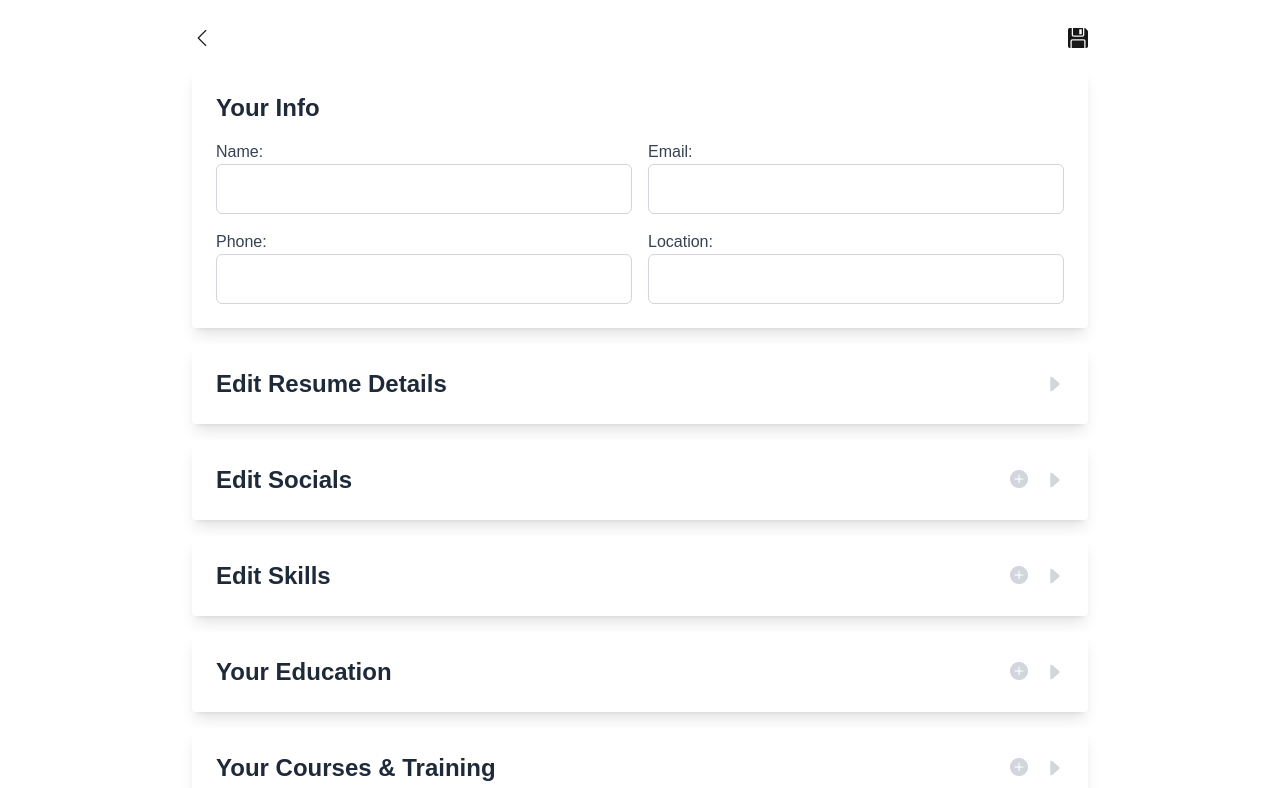
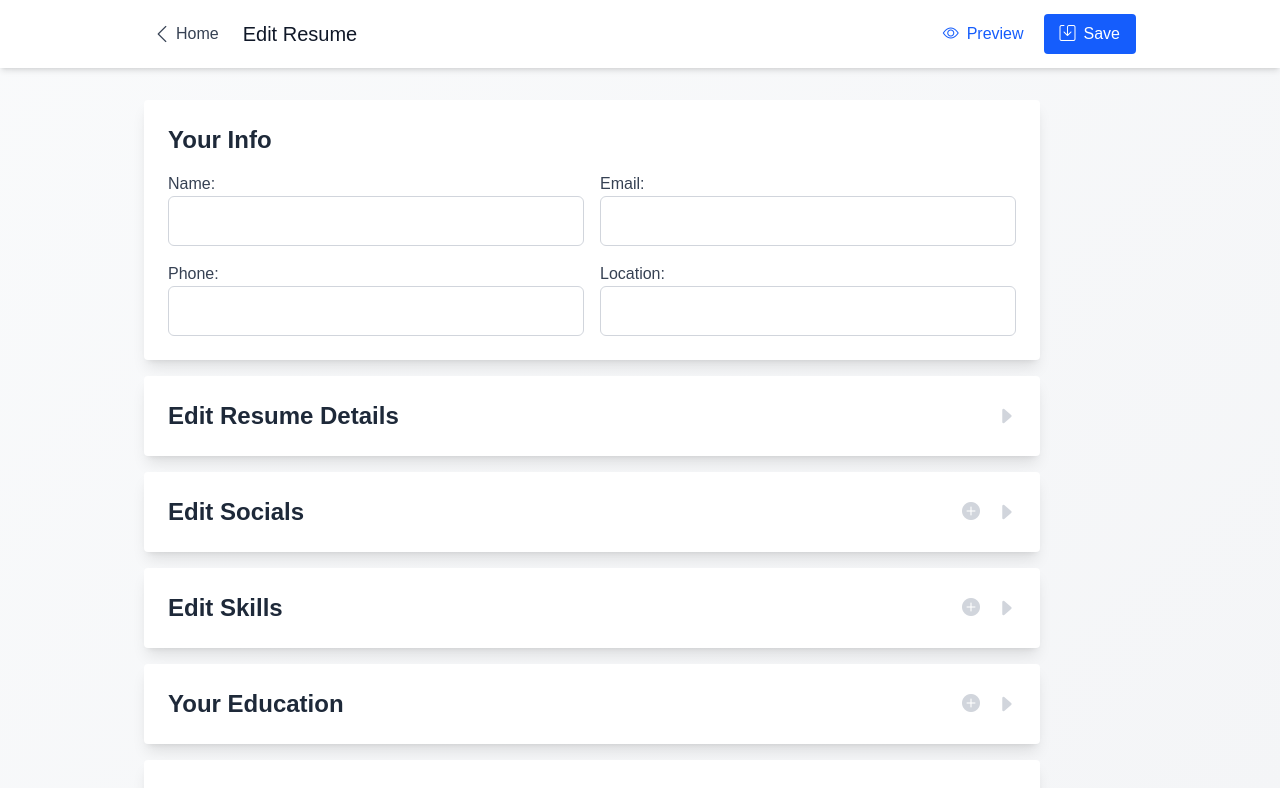
Before and after one commit to KiwiFunk/resume-builder, a Next.js app in the folder resume-app/: page /edit-details in a window 1280 px wide. Shown: the top 788 px of the page. Built offline with nearby package versions, Linux system fonts and the light colour scheme.

Commit message:
Updated top toolbar to match resume display style, updated save alert with toast

```diff
--- a/resume-app/src/app/edit-details/page.js
+++ b/resume-app/src/app/edit-details/page.js
@@ -77,34 +77,67 @@ export default function EditDetailsPage() {
     }, []);                                         // Use empty dependency array to only run once.
 
     const handleSave = () => {
-        setLocalData("userData", data);             // Save the updated data to local storage
-        alert("Data saved successfully!");          // Alert the user
-    }
+        setLocalData("userData", data);
+
+        // Show successful save animation
+        const saveBtn = document.getElementById("save-btn");
+        saveBtn.classList.add("animate-pulse");
+        setTimeout(() => saveBtn.classList.remove("animate-pulse"), 1000);
+
+        // Show success message
+        const toast = document.createElement("div");
+        toast.className = "fixed bottom-4 right-4 bg-green-500 text-white px-4 py-2 rounded shadow-lg animate-fade-in-up";
+        toast.innerText = "Changes saved successfully!";
+        document.body.appendChild(toast);
+        setTimeout(() => document.body.removeChild(toast), 3000);
+    };
 
     if (!data) {
         return <div>Loading...</div>;               // Show loading state until data is fetched
     }
 
     return (
-        <main className="flex flex-col items-center justify-center min-h-screen p-6">
-            {/* Page navigation and function buttons */}
-            <div className="w-full max-w-4xl flex justify-between items-center">
+        <main className="min-h-screen bg-gradient-to-br from-gray-50 to-gray-100 pb-8">
+            {/* Top toolbar - matching resume-display style */}
+            <div className="sticky top-0 z-10 bg-white shadow-md py-3 mb-8 backdrop-blur">
+                <div className="container mx-auto max-w-5xl px-4 flex justify-between items-center">
+                    {/* Navigation */}
+                    <div className="flex items-center space-x-4">
                         <button
-                    className="cursor-pointer hover:scale-110 transition-transform duration-200 ease-in-out"
+                            className="p-2 rounded hover:bg-gray-100 transition-colors flex items-center gap-1 text-gray-700"
                             onClick={() => router.push("/")}
                         >
                             <i className="bi bi-chevron-left text-xl"></i>
+                            <span className="hidden sm:inline">Home</span>
+                        </button>
+
+                        <h1 className="hidden sm:block text-xl font-medium text-gray-900">Edit Resume</h1>
+                    </div>
+
+                    {/* Actions */}
+                    <div className="flex items-center space-x-2">
+                        <button
+                            className="px-3 py-2 rounded hover:bg-gray-100 transition-colors flex items-center gap-2 text-blue-600"
+                            onClick={() => router.push("/resume-display")}
+                        >
+                            <i className="bi bi-eye"></i>
+                            <span className="hidden sm:inline">Preview</span>
                         </button>
 
                         <button
-                    className="cursor-pointer hover:scale-110 transition-transform duration-200 ease-in-out"
+                            id="save-btn"
+                            className="px-4 py-2 rounded bg-blue-600 hover:bg-blue-700 transition-colors flex items-center gap-2 text-white"
                             onClick={handleSave}
                         >
-                    <i className="bi bi-floppy-fill text-xl"></i>
+                            <i className="bi bi-save"></i>
+                            <span className="hidden sm:inline">Save</span>
                         </button>
+                    </div>
+                </div>
             </div>
 
             {/* Form populated with data from UserData.js */}
+            <div className="container mx-auto max-w-5xl px-4">
                 <form className="w-full max-w-4xl">
 
                     {/* Persistant user info */}
@@ -524,6 +557,7 @@ export default function EditDetailsPage() {
                         Save Changes
                     </button>
                 </form>
+            </div>
         </main>
     );
 }
```
Lines whose indentation alone changed are shown as unchanged.
